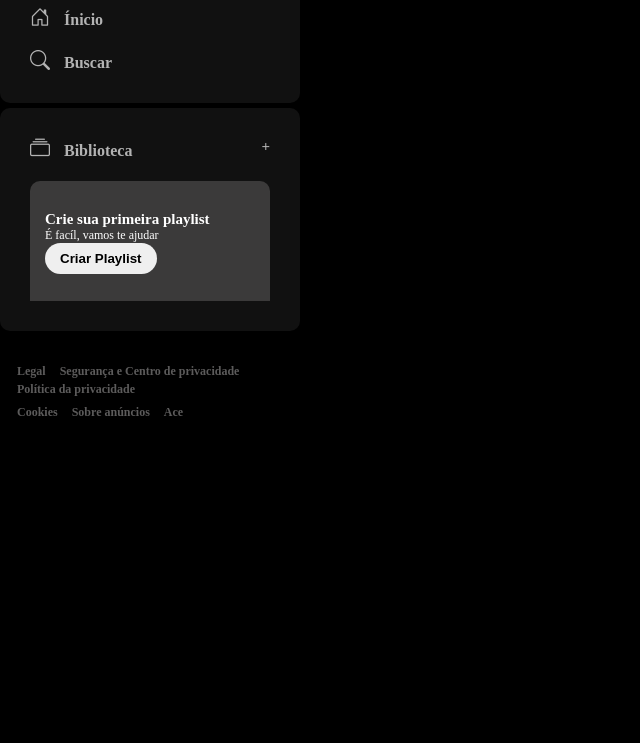
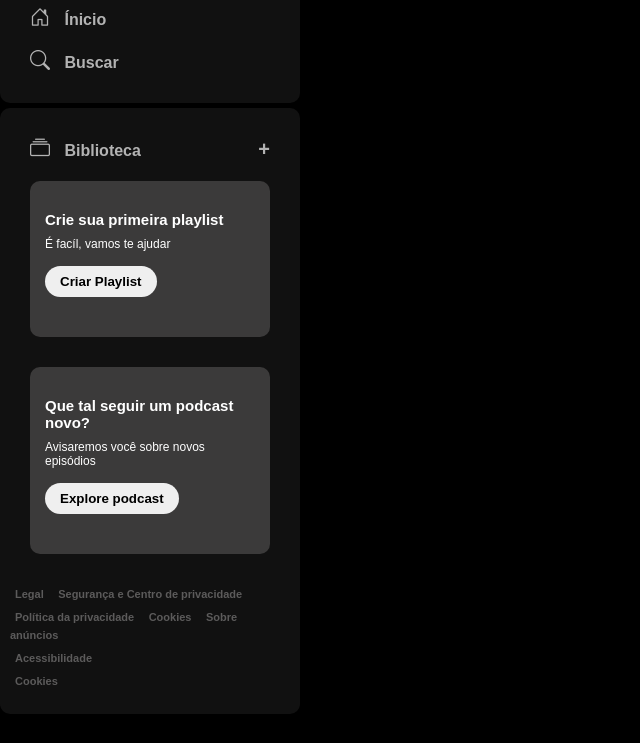
Before and after one commit to Ana-Livia-Lopes/Spotify, a plain HTML site: page inicio.html in a window 1280 px wide. Shown: the part 57-800 px from the top of the page, without its empty margins (0-640 px from the left). Drawn offline with nearby package versions, Linux system fonts and the light colour scheme.

Commit message:
ALTERACOES LANNA

```diff
--- a/inicio.css
+++ b/inicio.css
@@ -6,7 +6,7 @@
 
 body{
     background: #000;
-    font-family: 'GothamBold' sans-serif;
+    font-family: CircularSp, sans-serif;
 
 }
 
@@ -44,6 +44,9 @@ width: 120px;
         .sidebar-nav ul li{
             padding: 10px 20px;
             }
+        .sidebar-nav ul li a:hover{
+         color: #fff;
+            }
 
             .sidebar-nav ul li i{
             text-decoration: none;
@@ -69,7 +72,8 @@ width: 120px;
         float: right;
         text-align: center;
         border-radius: 50%;
-        font-size: 15px;
+        font-size: 20px;
+
     }
 
     .playlist{
@@ -77,34 +81,27 @@ width: 120px;
         padding: 30px 15px;
         border-radius: 10px;
         margin-bottom: 10px;
-    }
-    .sidebar-scroll{
-        height: 120px;
-        overflow-y: auto;
+
     }
 
-    .sidebar-scroll::-webkit-scrollbar-thumb{
-      background: transparent;
-      width: 10px;
-      opacity: 0;
-    }
-
-    .sidebar-scroll:hover::-webkit-scrollbar-thumb{
-        background: #5c5b5b;
-        width: 5px;
-      }
 
       .playlist h4{
         color: #fff;
         font-size: 15px;
 
+
     }
-
     .playlist p{
         color: #fff;
         font-size: 12px;
-        margin-top: 12px 0;
+        margin-top: 9px ;
     }
+    .playlist button {
+        margin-top: 15px;
+    }
+
+
+
     .playlist button{
        padding: 8px 15px;
        border: 0;
@@ -116,18 +113,21 @@ width: 120px;
     .privacidade ul li a{
         text-decoration: none;
         color: #5c5b5b;
-        font-size: 12px;
+        font-size: 11px;
         font-weight: 600;
         margin: 0 5px;
     }
+    .privacidade ul li a:hover{
+        text-decoration: underline;
+       color: #b3b3b3;
 
-    .privacidade ul ul{
+    }
+
+    .privacidade ul{
         list-style: none;
+        margin-top: 10px;
     }
     .privacidade ul li{
-        padding-bottom: 5px;
+   padding: 0;
+   padding-bottom: 5px;
     }
-    .privacidade{
-        padding: 0 12px;
-        margin-top: 30px;
-    }
--- a/inicio.html
+++ b/inicio.html
@@ -29,6 +29,7 @@
         </ul>
     </div>
     <div class="sidebar-nav box2">
+
         <ul>
             <li><a href="">
                 <i class="bi bi-collection"></i>
@@ -43,21 +44,40 @@
                     <p>É facíl, vamos te ajudar</p>
                     <button>Criar Playlist</button>
                 </div>
+
                 </div>
             </li>
+            <li>
+
+                    <div class="playlist">
+                        <h4>
+                           Que tal seguir um podcast novo?
+                        </h4>
+                        <p>Avisaremos você sobre novos episódios</p>
+                        <button>Explore podcast</button>
+
+                    </div>
+
+            </li>
+
         </ul>
-    </div>
         <div class="privacidade">
             <ul>
                 <li>
                     <a href="">Legal</a>
                     <a href="">Segurança e Centro de privacidade</a>
+
+                </li>
+                <li>
                     <a href="">Política da privacidade</a>
+                    <a href="">Cookies</a>
+                    <a href="">Sobre anúncios</a>
+                </li>
+                <li>
+                    <a href="">Acessibilidade</a>
                 </li>
                 <li>
                     <a href="">Cookies</a>
-                <a href="">Sobre anúncios</a>
-                <a href="">Ace</a>
                 </li>
             </ul>
 
```
Lines whose indentation alone changed are shown as unchanged.
